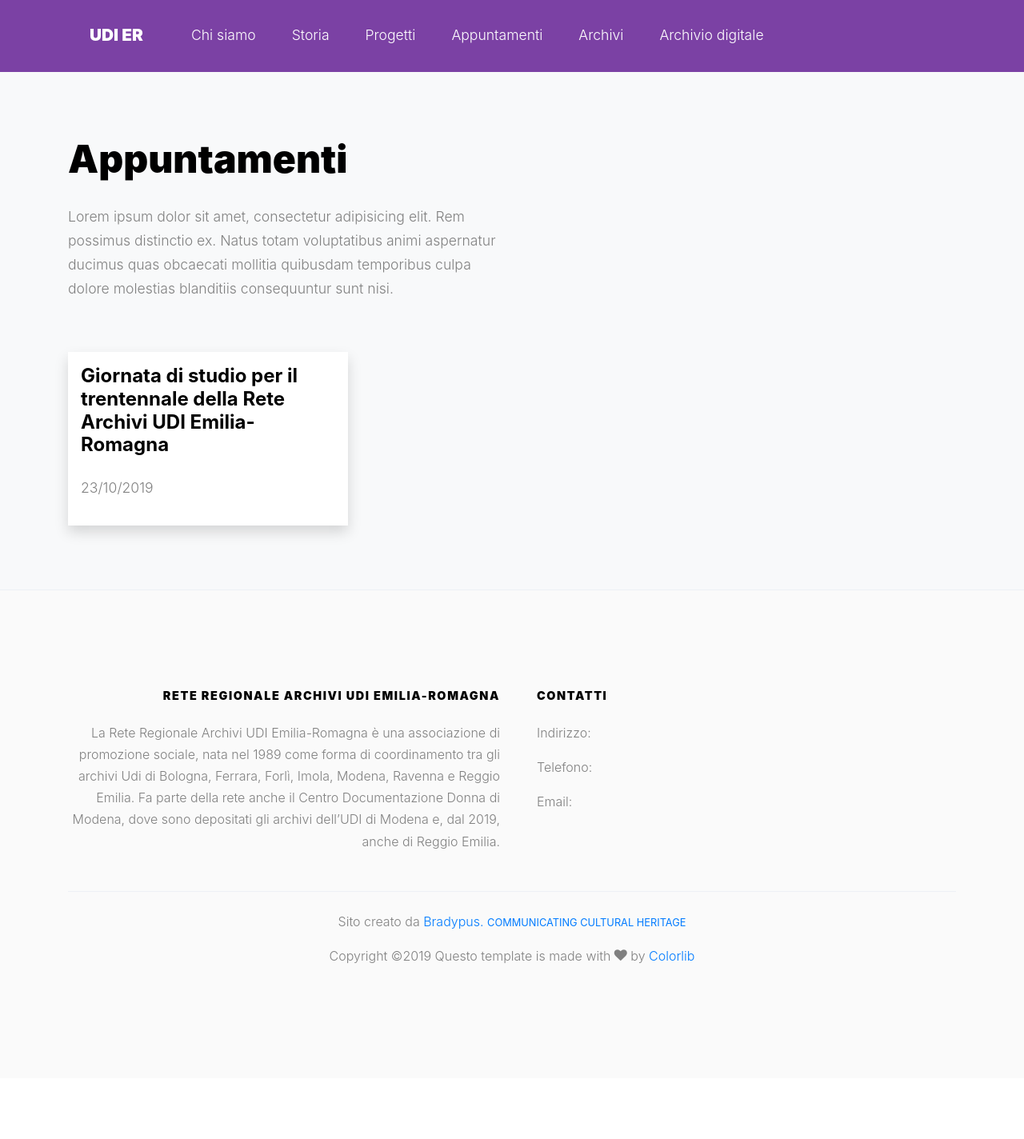
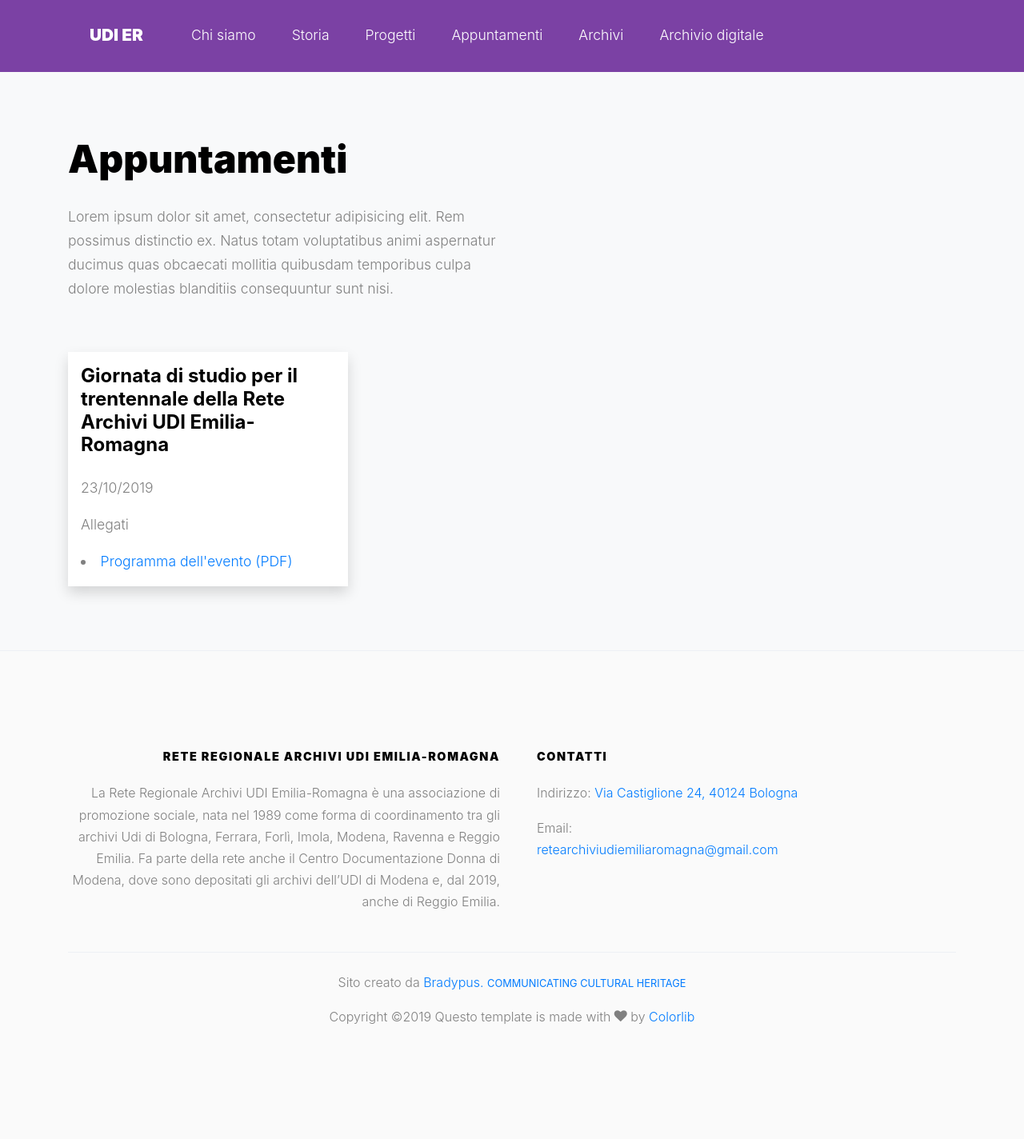
Before and after one commit to studioitc/udier.github.io, a Jekyll site: the page built from appuntamenti.html, in a window 1280 px wide. Shown: the whole page at 80% size. Built offline with Jekyll 4.4.1, drawn with Linux system fonts in a browser that asks for light colours; some web fonts are replaced; before the commit the page ends 1348 px from its top, so only the background shows below that.

Commit message:
Aggiunto programma e altre sistemazioni

```diff
--- a/_layouts/default.html
+++ b/_layouts/default.html
@@ -81,9 +81,9 @@
 
           <div class="col-md-4 ml-2">
             <h3>Contatti</h3>
-            <p>Indirizzo: </p>
-            <p>Telefono: </p>
-            <p>Email: </p>
+            <p>Indirizzo: <a href="https://www.google.it/maps/place/Via+Castiglione,+24,+40124+Bologna+BO" title="Apri indirizzosu Google Maps" target="_blank">
+              Via Castiglione 24, 40124 Bologna</a></p>
+            <p>Email: <a href="mailto:retearchiviudiemiliaromagna@gmail.com" title="Scrivici un email"> retearchiviudiemiliaromagna@gmail.com</a></p>
           </div>
 
         </div>
--- a/appuntamenti.html
+++ b/appuntamenti.html
@@ -3,7 +3,9 @@ layout: internal
 app_list:
   - title: Giornata di studio per il trentennale della Rete Archivi UDI Emilia-Romagna
     date: 23.10.2019
-    file: ciao
+    files:
+      - name: Programma dell'evento (PDF)
+        path: images/appuntamenti/2019-10-23-manifesto-web.pdf
 ---
 
 <div class="site-section bg-light">
@@ -27,6 +29,11 @@ app_list:
           <div>
             <h3>{{ app.title }}</h3>
             <p class="date">{{ app.date | date: "%d/%m/%Y" }}</p>
+            <p>Allegati</p>
+
+            {% for f in app.files %}
+            <li><a href="{{ f.path | relative_url }}">{{ f.name }}</a>
+            {% endfor %}
           </div>
 
         </div>
```
Also changed, not shown: chi-siamo.md (+0 -1 lines), storia.md (+0 -1 lines), 1 other file.
